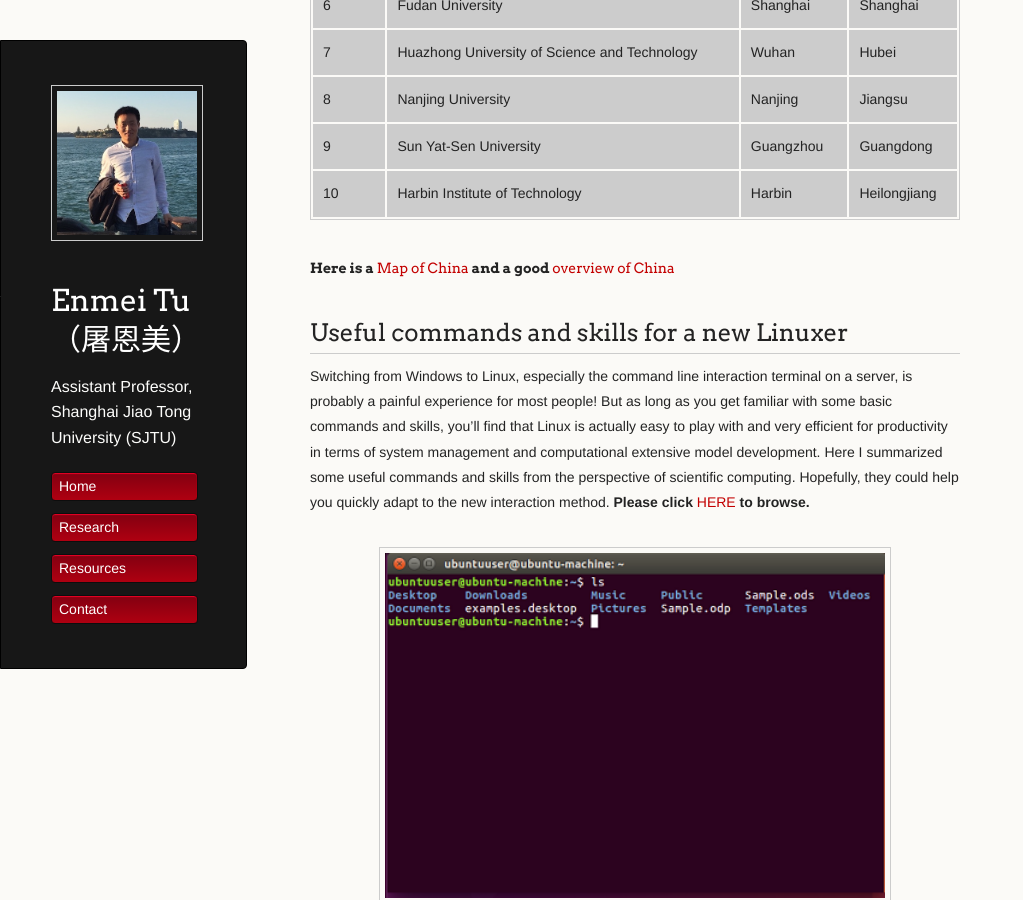
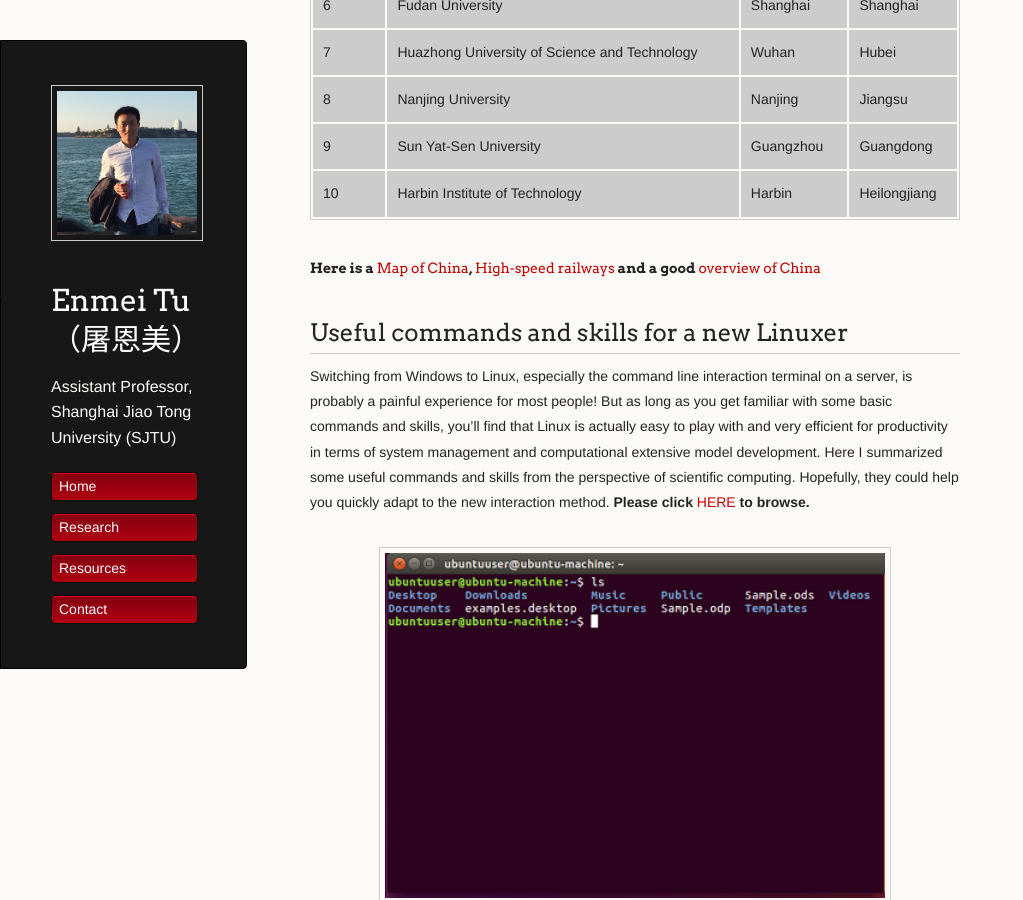
Before and after one commit to hellotem/enmeitu.github.io, a Jekyll site: the page built from resource/index.md, in a window 1280 px wide and 900 px high, scrolled down 1288 px. Shown: the whole window, without its empty margins (0-1023 px from the left). Built offline with Jekyll 4.4.1, drawn with Linux system fonts in a browser that asks for light colours; our own code applies the rules of GitHub Pages for plain Markdown files.

Commit message:
changed china map

```diff
--- a/resource/index.md
+++ b/resource/index.md
@@ -41,7 +41,7 @@
 9	|Sun Yat-Sen University	|Guangzhou | Guangdong
 10	|Harbin Institute of Technology	|Harbin | Heilongjiang
 
-#### Here is a [Map of China](https://www.chinadiscovery.com/china-maps/china-provincial-map.html) and a good [overview of China](https://www.chinadiscovery.com/travel-guide/facts.html)
+#### Here is a [Map of China](overall.jpg), [High-speed railways](high-speed.jpg) and a good [overview of China](https://www.chinadiscovery.com/travel-guide/facts.html)
 
 ## Useful commands and skills for a new Linuxer
 Switching from Windows to Linux, especially the command line interaction terminal on a server, is probably a painful experience for most people! But as long as you get familiar with some basic commands and skills, you’ll find that Linux is actually easy to play with and very efficient for productivity in terms of system management and computational extensive model development. Here I summarized some useful commands and skills from the perspective of scientific computing. Hopefully, they could help you quickly adapt to the new interaction method. **Please click [HERE](linux.md) to browse.**
```
Also changed, not shown: resource/high-speed.jpg (added), 1 other file.
